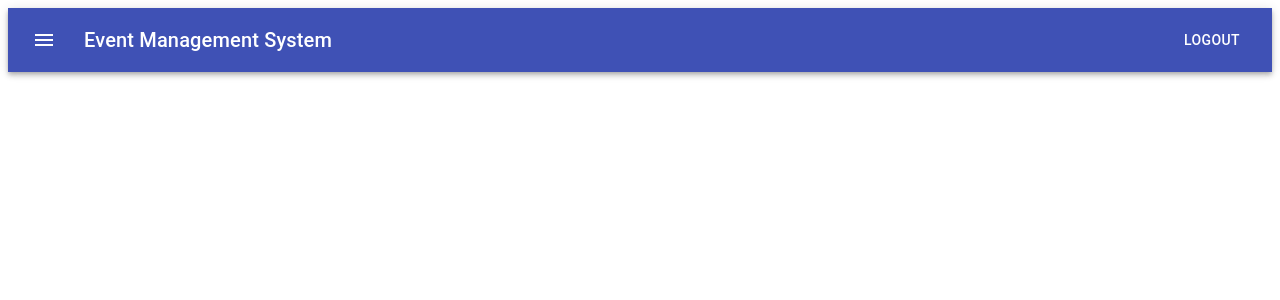
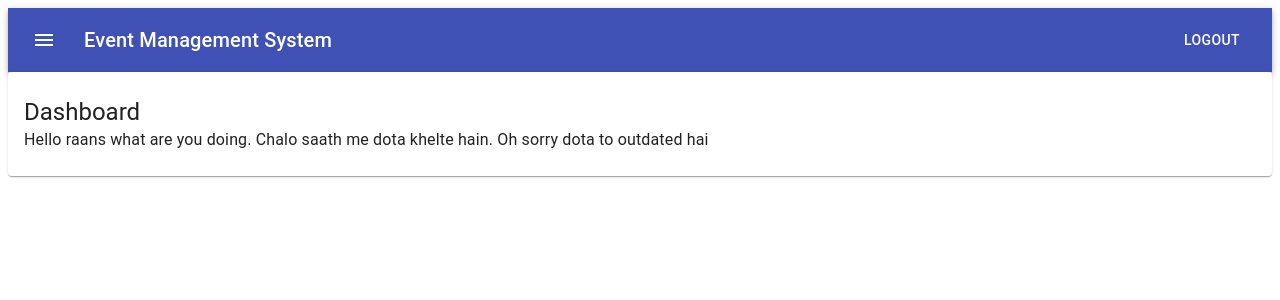
Before and after one commit to dvm-bitspilani/ems-portal, a React (Create React App) app: page /ems in a window 1280 px wide. Shown: the top 300 px of the page. Built offline with nearby package versions, Linux system fonts and the light colour scheme.

Commit message:
file restrucure, added dashboard component

```diff
--- a/src/App.js
+++ b/src/App.js
@@ -1,6 +1,6 @@
 import React from "react";
 import { BrowserRouter as Router, Route } from "react-router-dom";
-import Home from "./components/Home/Home";
+import Home from "./containers/Home/Home";
 import SignIn from "./components/Signin/Signin";
 
 function App() {
--- /dev/null
+++ b/src/components/Dashboard/Dashboard.js
@@ -0,0 +1,25 @@
+import React from "react";
+import { makeStyles } from "@material-ui/core/styles";
+import { Paper, Typography } from "@material-ui/core";
+
+const useStyles = makeStyles(theme => ({
+  root: {
+    padding: theme.spacing(3,2)
+  }
+}));
+
+const Dashboard = () => {
+  const classes = useStyles();
+  return (
+    <div>
+      <Paper className={classes.root}>
+        <Typography variant="h5">Dashboard</Typography>
+        <Typography componentf="p">
+          Hello raans what are you doing. Chalo saath me dota khelte hain. Oh sorry dota to outdated hai
+        </Typography>
+      </Paper>
+    </div>
+  );
+};
+
+export default Dashboard;
--- a/src/components/Home/Home.js
+++ /dev/null
@@ -1,10 +0,0 @@
-import React from 'react';
-import AppBar from "../AppBar";
-
-const Home = () => {
-  return (
-    <AppBar />
-  )
-}
-
-export default Home
--- /dev/null
+++ b/src/containers/Home/Home.js
@@ -0,0 +1,14 @@
+import React from "react";
+import AppBar from "../../components/AppBar/AppBar";
+import Dashboard from "../../components/Dashboard/Dashboard";
+
+const Home = () => {
+  return (
+    <div style={{padding: 0}}>
+      <AppBar />
+      <Dashboard />
+    </div>
+  );
+};
+
+export default Home;
```
Also changed, not shown: src/components/Signin/Signin.js (+4 -4 lines), src/utils/auth.js (added, +28 -0 lines), src/components/AppBar/AppBar.js (renamed from src/components/AppBar.js).
